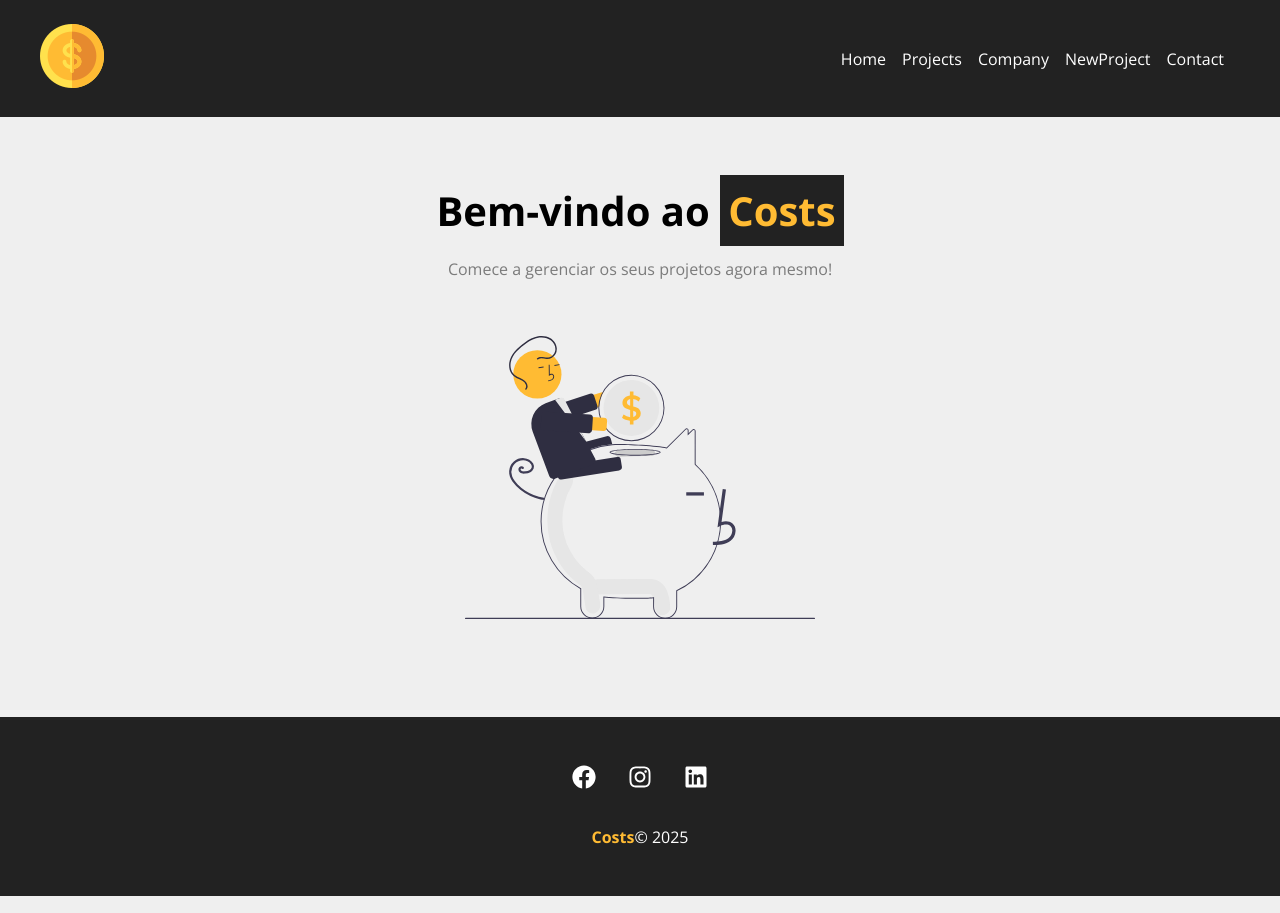
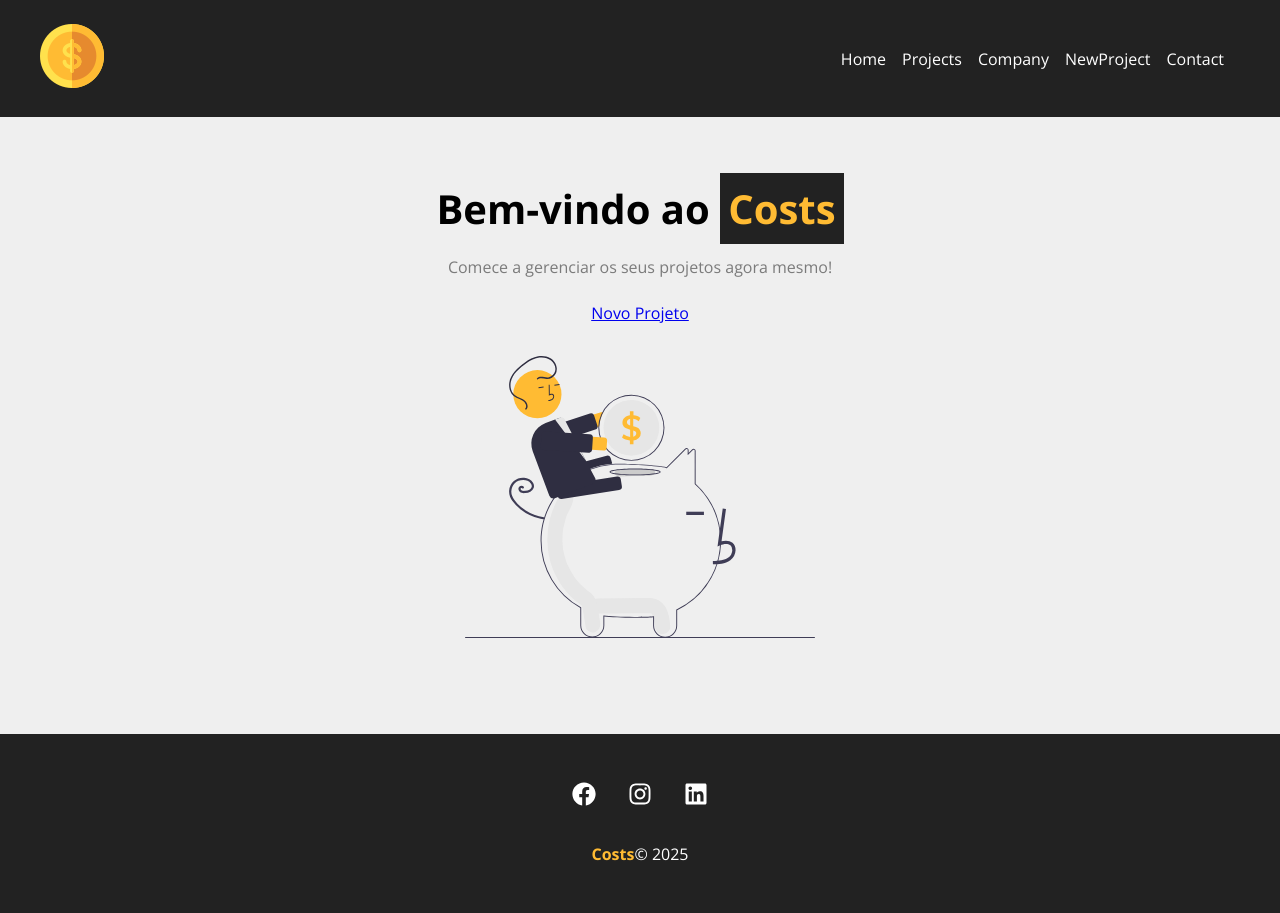
Before and after one commit to RusthenRonald/Projeto-React, a JavaScript app in the folder new-project/: page / in a window 1280 px wide. Built offline with nearby package versions, Linux system fonts and the light colour scheme; the HTML template or start-up script is replaced by a standard one; a web font is replaced by a local one.

Commit message:
usando react router

```diff
--- a/new-project/src/components/pages/Home.js
+++ b/new-project/src/components/pages/Home.js
@@ -6,7 +6,7 @@ function Home(){
         <section className={styles.home_container}>
             <h1>Bem-vindo ao <span>Costs</span></h1>
             <p>Comece a gerenciar os seus projetos agora mesmo!</p>
-            <LinkButton to='NewProject' />
+            <LinkButton to='NewProject' text='Novo Projeto' />
             <img src={savings}></img>
         </section>
     )
```
